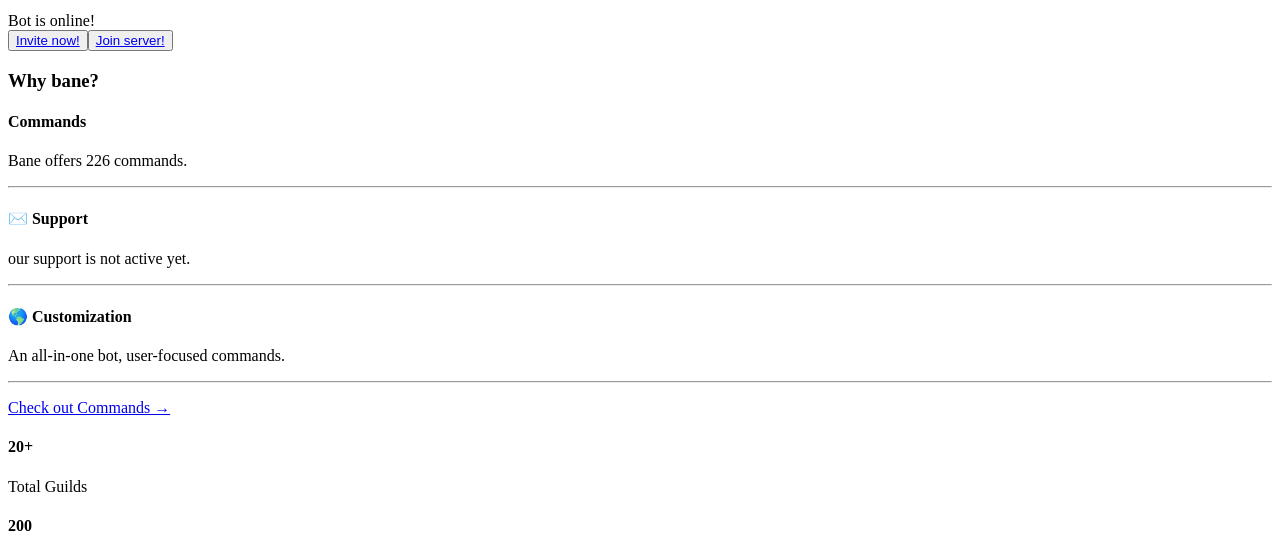
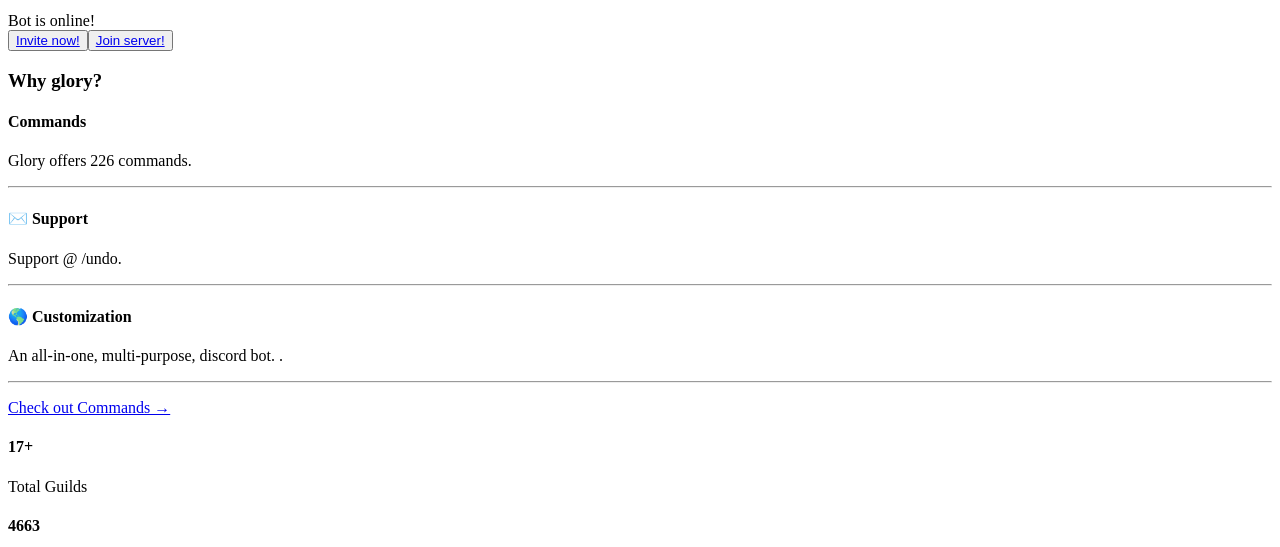
Before and after one commit to phobu/glorybot, a Next.js app: page / in a window 1280 px wide. Shown: the part 253-800 px from the top of the page. Built offline with nearby package versions, Linux system fonts and the light colour scheme.

Commit message:
Update About.js

```diff
--- a/src/components/About.js
+++ b/src/components/About.js
@@ -5,28 +5,28 @@ const About = () => {
     <>
       <section className="about-section" id="about-section">
         <div className="about-header">
-          <h3 className="h-color">Why bane?</h3>
+          <h3 className="h-color">Why glory?</h3>
         </div>
         <div className="about-container">
           <div className="about-card">
             <div>
               <h4 className="h-color">Commands</h4>
               <p className="p-color">
-                Bane offers 226 commands.
+                Glory offers 226 commands.
               </p>
               <hr />
             </div>
             <div>
               <h4 className="h-color">✉️ Support</h4>
               <p className="p-color">
-                our support is not active yet.
+                Support @ /undo.
               </p>
               <hr />
             </div>
             <div>
               <h4 className="h-color">🌎 Customization</h4>
               <p className="p-color">
-                An all-in-one bot, user-focused commands.
+                An all-in-one, multi-purpose, discord bot. .
               </p>
               <hr />
             </div>
@@ -40,15 +40,15 @@ const About = () => {
 
         <section className="about-stats">
           <div className="about-stats-card">
-            <h4 className="h-color">20+</h4>
+            <h4 className="h-color">17+</h4>
             <p className="p-color">Total Guilds</p>
           </div>
           <div className="about-stats-card">
-            <h4 className="h-color">200</h4>
+            <h4 className="h-color">4663</h4>
             <p className="p-color">Total Users</p>
           </div>
           <div className="about-stats-card">
-            <h4 className="h-color">10k+</h4>
+            <h4 className="h-color">46k+</h4>
             <p className="p-color">Total used Commands</p>
           </div>
         </section>
```
